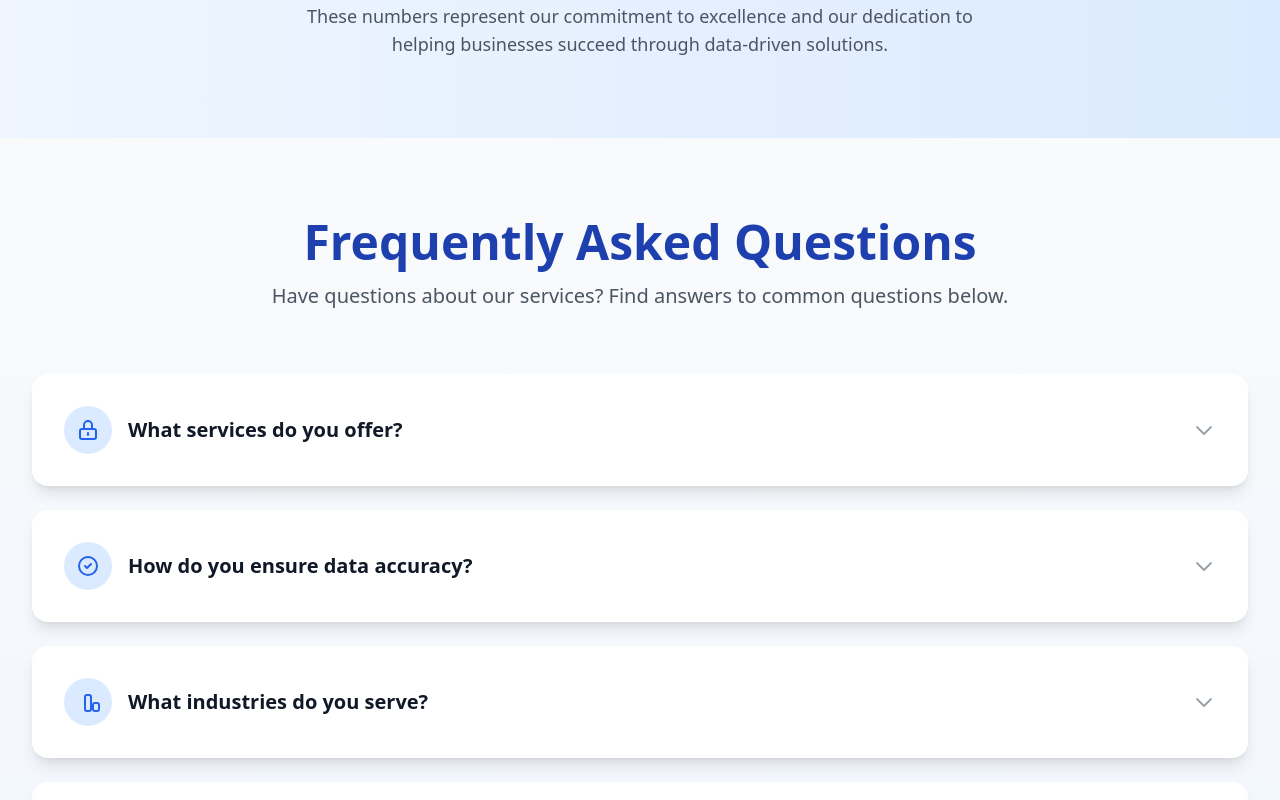
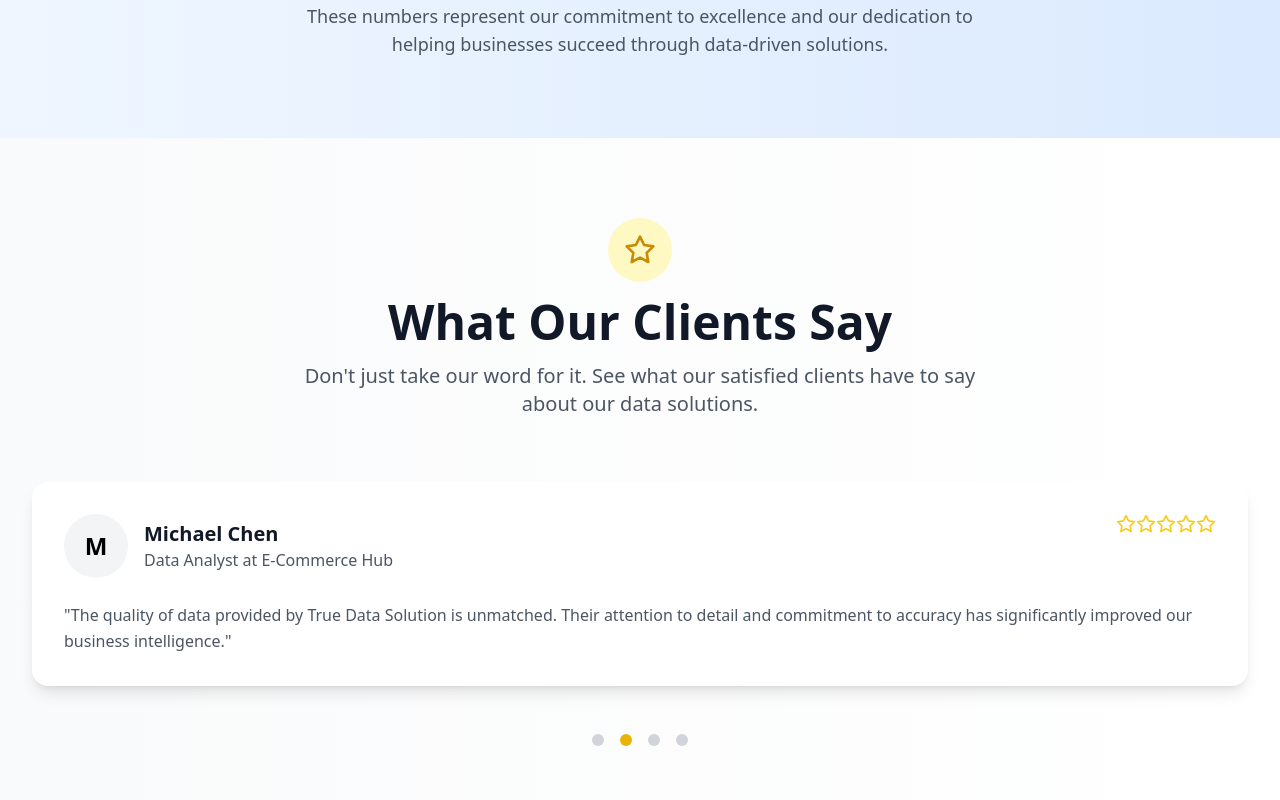
Before and after one commit to SanjeevCod3r/TrueDataSolution, a React (Vite) app: page / in a window 1280 px wide. Shown: the part 6000-6800 px from the top of the page. Built offline with nearby package versions, Linux system fonts and the light colour scheme.

Commit message:
[Sanjeev Jaiswal] Add: Testimonial

```diff
--- a/package.json
+++ b/package.json
@@ -10,12 +10,14 @@
     "preview": "vite preview"
   },
   "dependencies": {
+    "@types/swiper": "^5.4.3",
     "dotenv": "^16.5.0",
     "env": "^0.0.2",
     "framer-motion": "^12.23.0",
     "lucide-react": "^0.344.0",
     "react": "^18.3.1",
-    "react-dom": "^18.3.1"
+    "react-dom": "^18.3.1",
+    "swiper": "^11.2.10"
   },
   "devDependencies": {
     "@eslint/js": "^9.9.1",
--- a/src/App.tsx
+++ b/src/App.tsx
@@ -5,6 +5,7 @@ import Services from './components/Services';
 import Pricing from './components/Pricing';
 import WhyChooseUs from './components/WhyChooseUs';
 import Milestones from './components/Milestones';
+import Testimonials from './components/Testimonials';
 import FAQ from './components/FAQ';
 import Newsletter from './components/Newsletter';
 import ContactForm from './components/ContactForm';
@@ -19,6 +20,7 @@ function App() {
       <Pricing />
       <WhyChooseUs />
       <Milestones />
+      <Testimonials />
       <FAQ />
       <Newsletter />
       <ContactForm />
--- /dev/null
+++ b/src/components/Testimonials.tsx
@@ -0,0 +1,138 @@
+import React from 'react';
+import { motion, AnimatePresence } from 'framer-motion';
+import { Star } from 'lucide-react';
+
+interface Testimonial {
+  name: string;
+  role: string;
+  company: string;
+  quote: string;
+  rating: number;
+}
+
+const testimonials: Testimonial[] = [
+  {
+    name: "Sarah Johnson",
+    role: "Marketing Director",
+    company: "TechPro Solutions",
+    quote: "True Data Solution has revolutionized our marketing strategy. Their precise data insights have helped us target our ideal audience with unprecedented accuracy.",
+    rating: 5
+  },
+  {
+    name: "Michael Chen",
+    role: "Data Analyst",
+    company: "E-Commerce Hub",
+    quote: "The quality of data provided by True Data Solution is unmatched. Their attention to detail and commitment to accuracy has significantly improved our business intelligence.",
+    rating: 5
+  },
+  {
+    name: "Emily White",
+    role: "CEO",
+    company: "Digital Marketing Inc.",
+    quote: "Working with True Data Solution has been a game-changer for our business. Their data-driven approach has helped us make informed decisions and grow our client base.",
+    rating: 5
+  },
+  {
+    name: "David Brown",
+    role: "Business Owner",
+    company: "Retail Empire",
+    quote: "I was skeptical about data mining services, but True Data Solution proved me wrong. Their insights have helped optimize our operations and increase profits.",
+    rating: 4.5
+  }
+];
+
+const TestimonialCard = ({ testimonial, active }: { testimonial: Testimonial, active: boolean }) => (
+  <motion.div
+    initial={{ opacity: 0, y: 20 }}
+    animate={{ opacity: 1, y: 0 }}
+    exit={{ opacity: 0, y: -20 }}
+    transition={{ duration: 0.5 }}
+    className="bg-white rounded-2xl shadow-lg p-8 hover:shadow-xl transition-all duration-300"
+  >
+    <div className="flex justify-between items-start mb-6">
+      <div className="flex items-center space-x-4">
+        <div className="w-16 h-16 rounded-full bg-gray-100 flex items-center justify-center">
+          <span className="text-2xl font-semibold">{testimonial.name[0]}</span>
+        </div>
+        <div>
+          <h3 className="text-xl font-semibold text-gray-900">{testimonial.name}</h3>
+          <p className="text-gray-600">{`${testimonial.role} at ${testimonial.company}`}</p>
+        </div>
+      </div>
+      <div className="flex items-center">
+        {[...Array(5)].map((_, i) => (
+          <Star
+            key={i}
+            className={`w-5 h-5 ${i < testimonial.rating ? 'text-yellow-400' : 'text-gray-300'}`}
+          />
+        ))}
+      </div>
+    </div>
+    <p className="text-gray-600 leading-relaxed">"{testimonial.quote}"</p>
+  </motion.div>
+);
+
+export default function Testimonials() {
+  const [currentIndex, setCurrentIndex] = React.useState(0);
+
+  React.useEffect(() => {
+    const interval = setInterval(() => {
+      setCurrentIndex((prev) => (prev + 1) % testimonials.length);
+    }, 5000);
+    return () => clearInterval(interval);
+  }, []);
+
+  return (
+    <section id="testimonials" className="py-20 bg-gradient-to-r from-gray-50 to-white">
+      <div className="max-w-7xl mx-auto px-4 sm:px-6 lg:px-8">
+        <motion.div
+          initial={{ y: 20, opacity: 0 }}
+          whileInView={{ y: 0, opacity: 1 }}
+          viewport={{ once: true }}
+          transition={{ duration: 0.8 }}
+          className="text-center mb-16"
+        >
+          <div className="inline-flex items-center justify-center w-16 h-16 mb-4 rounded-full bg-yellow-100 text-yellow-600">
+            <Star className="w-8 h-8" />
+          </div>
+          <h2 className="text-4xl font-bold text-gray-900 sm:text-5xl mb-4">
+            What Our Clients Say
+          </h2>
+          <p className="text-xl text-gray-600 max-w-2xl mx-auto">
+            Don't just take our word for it. See what our satisfied clients have to say about our data solutions.
+          </p>
+        </motion.div>
+
+        <div className="relative">
+          <div className="absolute inset-0 flex items-center justify-center">
+            <div className="w-48 h-48 rounded-full bg-yellow-50 flex items-center justify-center">
+              <Star className="w-24 h-24 text-yellow-100" />
+            </div>
+          </div>
+
+          <div className="relative z-10">
+            <AnimatePresence mode="wait">
+              <TestimonialCard
+                key={currentIndex}
+                testimonial={testimonials[currentIndex]}
+                active={true}
+              />
+            </AnimatePresence>
+          </div>
+        </div>
+
+        <div className="mt-12 flex justify-center gap-4">
+          {testimonials.map((_, index) => (
+            <button
+              key={index}
+              onClick={() => setCurrentIndex(index)}
+              className={`w-3 h-3 rounded-full transition-all duration-300 ${
+                index === currentIndex ? 'bg-yellow-500' : 'bg-gray-300'
+              }`}
+            />
+          ))}
+        </div>
+      </div>
+    </section>
+  );
+}
```
Also changed, not shown: 1 other file (tests, documents, lock files or other folders).
